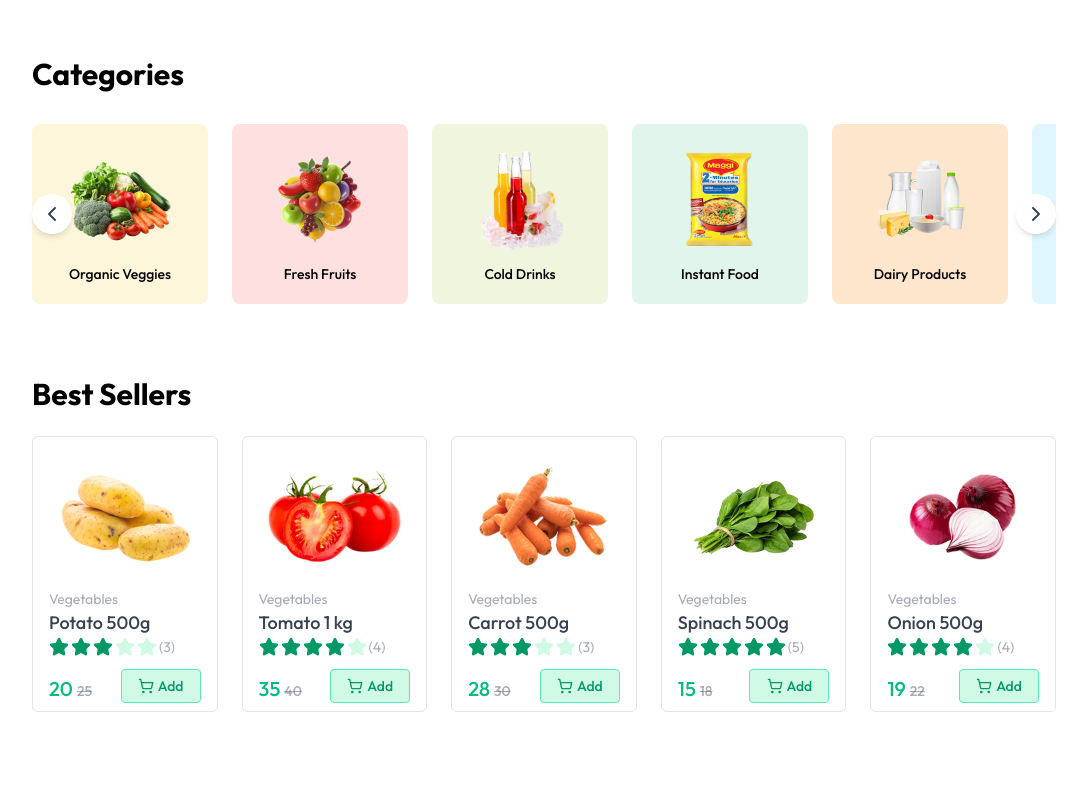
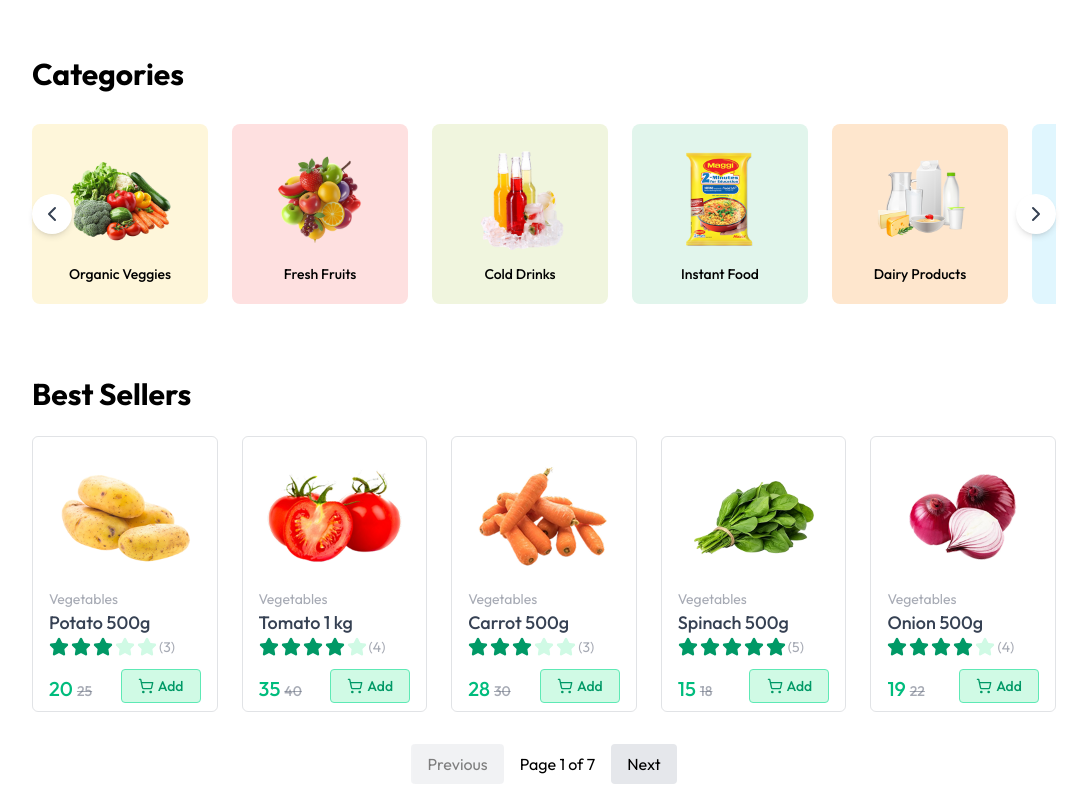
Before and after one commit to dangkhoado43/grocery-delivery-web, a React (Vite) app in the folder frontend/: page / in a window 1280 px wide. Shown: the part 504-1304 px from the top of the page, without its empty margins (96-1183 px from the left). Before the commit the page ends 1232 px from the top, so only its background shows below. Built offline with nearby package versions, Linux system fonts and the light colour scheme.

Commit message:
[GDW-06] [FE] Add Paging for Best Sellers in Home Page

```diff
--- a/frontend/src/assets/images/assets.js
+++ b/frontend/src/assets/images/assets.js
@@ -32,6 +32,7 @@ import maggi_image from "./maggi_image.png";
 import dairy_product_image from "./dairy_product_image.png";
 import bakery_image from "./bakery_image.png";
 import grain_image from "./grain_image.png";
+import seafood_image from "./seafood_image.png";
 import potato_image_1 from "./potato_image_1.png";
 import potato_image_2 from "./potato_image_2.png";
 import potato_image_3 from "./potato_image_3.png";
@@ -142,6 +143,12 @@ export const categories = [
     path: "Grains",
     image: grain_image,
     bgColor: "#F1E3F9",
+  },
+  {
+    text: "Fresh Seafood",
+    path: "Seafood",
+    image: seafood_image,
+    bgColor: "#DBFFCB",
   },
 ];
 
--- a/frontend/src/components/BestSellers.jsx
+++ b/frontend/src/components/BestSellers.jsx
@@ -1,11 +1,21 @@
-import React from "react";
+import React, { useState } from "react";
 import ProductCard from "./ProductCard";
 import { useAppContext } from "../contexts/AppContext";
 
 const BestSellers = () => {
     const { products } = useAppContext();
+    const [currentPage, setCurrentPage] = useState(1);
+    const productsPerPage = 5;
 
-    const bestSellingProducts = products.slice(0, 5);
+    const bestSellingProducts = products.filter((product) => product.inStock);
+
+    const indexOfLastProduct = currentPage * productsPerPage;
+    const indexOfFirstProduct = indexOfLastProduct - productsPerPage;
+    const currentProducts = bestSellingProducts.slice(
+        indexOfFirstProduct,
+        indexOfLastProduct
+    );
+    const totalPages = Math.ceil(bestSellingProducts.length / productsPerPage);
 
     return (
         <div className="mt-16">
@@ -14,14 +24,42 @@ const BestSellers = () => {
                 <p>Loading best sellers...</p>
             ) : (
                 <div className="grid grid-cols-2 sm:grid-cols-3 lg:grid-cols-5 gap-3 md:gap-6 mt-6">
-                    {bestSellingProducts.map((product) => (
+                    {/* {bestSellingProducts.map((product) => (
+                        <ProductCard key={product._id} product={product} />
+                    ))} */}
+                    {currentProducts.map((product) => (
                         <ProductCard key={product._id} product={product} />
                     ))}
                 </div>
             )}
-            {/* <div className="grid grid-cols-2 sm:grid-cols-3 md:grid-cols-5 mt-6 gap-6">
-                {products && products.length > 0 && <ProductCard product={products[0]}/>}
-            </div> */}
+
+            {totalPages > 1 && (
+                <div className="flex justify-center items-center space-x-4 mt-8">
+                    <button
+                        onClick={() =>
+                            setCurrentPage((prev) => Math.max(prev - 1, 1))
+                        }
+                        disabled={currentPage === 1}
+                        className="px-4 py-2 bg-gray-200 rounded disabled:opacity-50 disabled:cursor-not-allowed"
+                    >
+                        Previous
+                    </button>
+                    <span>
+                        Page {currentPage} of {totalPages}
+                    </span>
+                    <button
+                        onClick={() =>
+                            setCurrentPage((prev) =>
+                                Math.min(prev + 1, totalPages)
+                            )
+                        }
+                        disabled={currentPage === totalPages}
+                        className="px-4 py-2 bg-gray-200 rounded disabled:opacity-50 disabled:cursor-not-allowed"
+                    >
+                        Next
+                    </button>
+                </div>
+            )}
         </div>
     );
 };
```
Also changed, not shown: frontend/src/assets/images/seafood_image.png (added).
